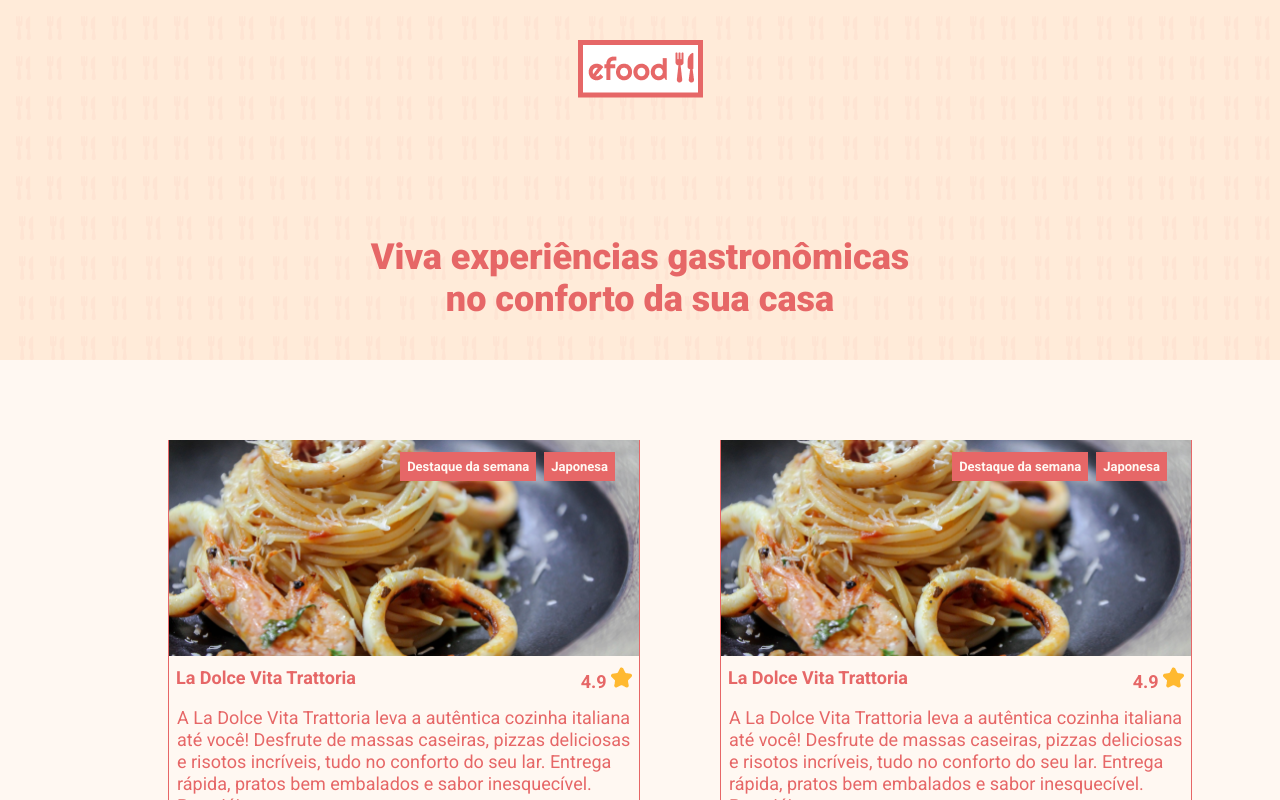
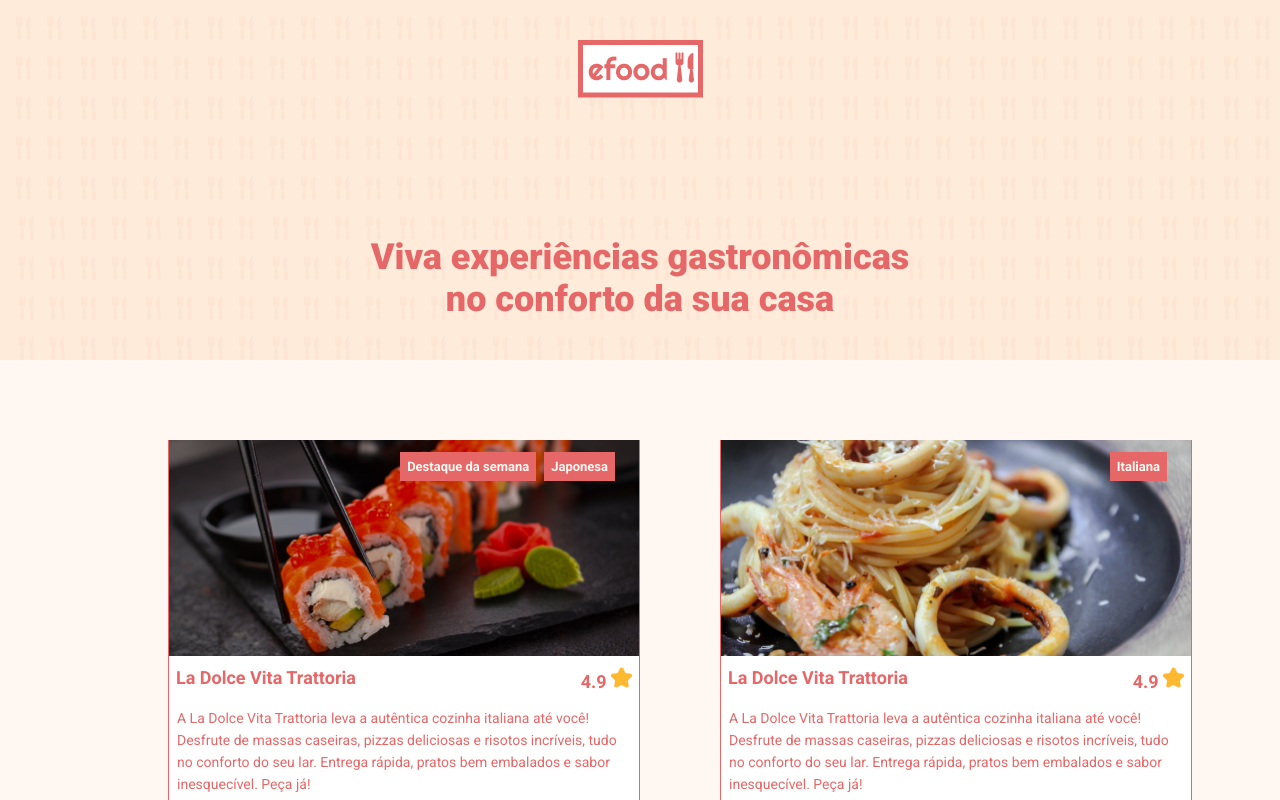
Before and after one commit to Lucashtl/Efood, a React (Create React App) app: page / in a window 1280 px wide. Shown: the top 800 px of the page. Built offline with nearby package versions, Linux system fonts and the light colour scheme.

Commit message:
Concertando Alinhamento

```diff
--- a/src/components/Card/style.ts
+++ b/src/components/Card/style.ts
@@ -6,9 +6,10 @@ export const Container = styled.div<
   Omit<props, 'titulo' | 'image' | 'texto' | 'destaque' | 'nota'>
 >`
   background-color: ${(props) =>
-    props.fundo === 'Branco' ? Cores.Fundo : Cores.Destaque};
+    props.fundo === 'Branco' ? Cores.FundoCard : Cores.Fundo};
   width: 472px;
   heigth: 398px;
+  font-family: roboto, sans-serif;
   color: ${(props) =>
     props.fundo === 'Branco' ? Cores.Texto : Cores.Destaque};
 `
@@ -58,8 +59,8 @@ export const ContainerImage = styled.div`
 `
 
 export const Texto = styled.p`
-  weight: 400;
-  font-size: 18px;
+  font-weight: 400;
+  font-size: 14px;
   line-height: 22px;
   padding: 8px;
 `
--- a/src/components/Header_restaurante/style.ts
+++ b/src/components/Header_restaurante/style.ts
@@ -16,7 +16,7 @@ export const Lista = styled.ul`
   justify-content: space-between;
   align-items: center;
   text-align: center;
-  width: 100%;
+  width: 80%;
   max-width: 90%;
   padding-top: 63px;
 `
--- a/src/containers/ListaRestaurates/style.ts
+++ b/src/containers/ListaRestaurates/style.ts
@@ -3,8 +3,9 @@ import { Cores } from '../../styles/style'
 import { Botao } from '../../components/Card/style'
 
 export const Container = styled.div`
-  width: 512px;
+  width: 712px;
   padding-top: 56px;
+  margin-left: 135px;
   .overlay {
     position: fixed;
     top: 0;
--- a/src/pages/Home/index.tsx
+++ b/src/pages/Home/index.tsx
@@ -2,11 +2,11 @@ import Pratos from '../../containers/Pratos'
 import Prato from '../../models/Pratos'
 import Spaguetti from '../../assets/image 1.png'
 import Hero from '../../components/Hero'
-
+import Sushi from '../../assets/imagem.png'
 const Inicio: Prato[] = [
   {
     destaque: ['Destaque da semana', 'Japonesa'],
-    image: Spaguetti,
+    image: Sushi,
     Titulo: 'La Dolce Vita Trattoria ',
     texto:
       'A La Dolce Vita Trattoria leva a autêntica cozinha italiana até você! Desfrute de massas caseiras, pizzas deliciosas e risotos incríveis, tudo no conforto do seu lar. Entrega rápida, pratos bem embalados e sabor inesquecível. Peça já!',
@@ -14,7 +14,7 @@ const Inicio: Prato[] = [
     id: 6
   },
   {
-    destaque: ['Destaque da semana', 'Japonesa'],
+    destaque: ['Italiana'],
     image: Spaguetti,
     Titulo: 'La Dolce Vita Trattoria ',
     texto:
@@ -23,7 +23,7 @@ const Inicio: Prato[] = [
     id: 7
   },
   {
-    destaque: ['Destaque da semana', 'Japonesa'],
+    destaque: ['Italiana'],
     image: Spaguetti,
     Titulo: 'La Dolce Vita Trattoria ',
     texto:
@@ -32,7 +32,7 @@ const Inicio: Prato[] = [
     id: 8
   },
   {
-    destaque: ['Destaque da semana', 'Japonesa'],
+    destaque: ['Italiana'],
     image: Spaguetti,
     Titulo: 'La Dolce Vita Trattoria ',
     texto:
--- a/src/pages/restaurante/index.tsx
+++ b/src/pages/restaurante/index.tsx
@@ -58,9 +58,7 @@ export const Restaurante = () => {
   return (
     <>
       <HeaderRestaurante />
-      <div className="container">
-        <ListaPratos pratos={Pratos} />
-      </div>
+      <ListaPratos pratos={Pratos} />
     </>
   )
 }
--- a/src/styles/style.ts
+++ b/src/styles/style.ts
@@ -3,7 +3,8 @@ import { createGlobalStyle } from 'styled-components'
 export const Cores = {
   Texto: '#E66767',
   Fundo: '#FFF8F2',
-  Destaque: '#FFEBD9'
+  Destaque: '#FFEBD9',
+  FundoCard: '#FFFFFF'
 }
 
 export const GlobalStyle = createGlobalStyle`
```
